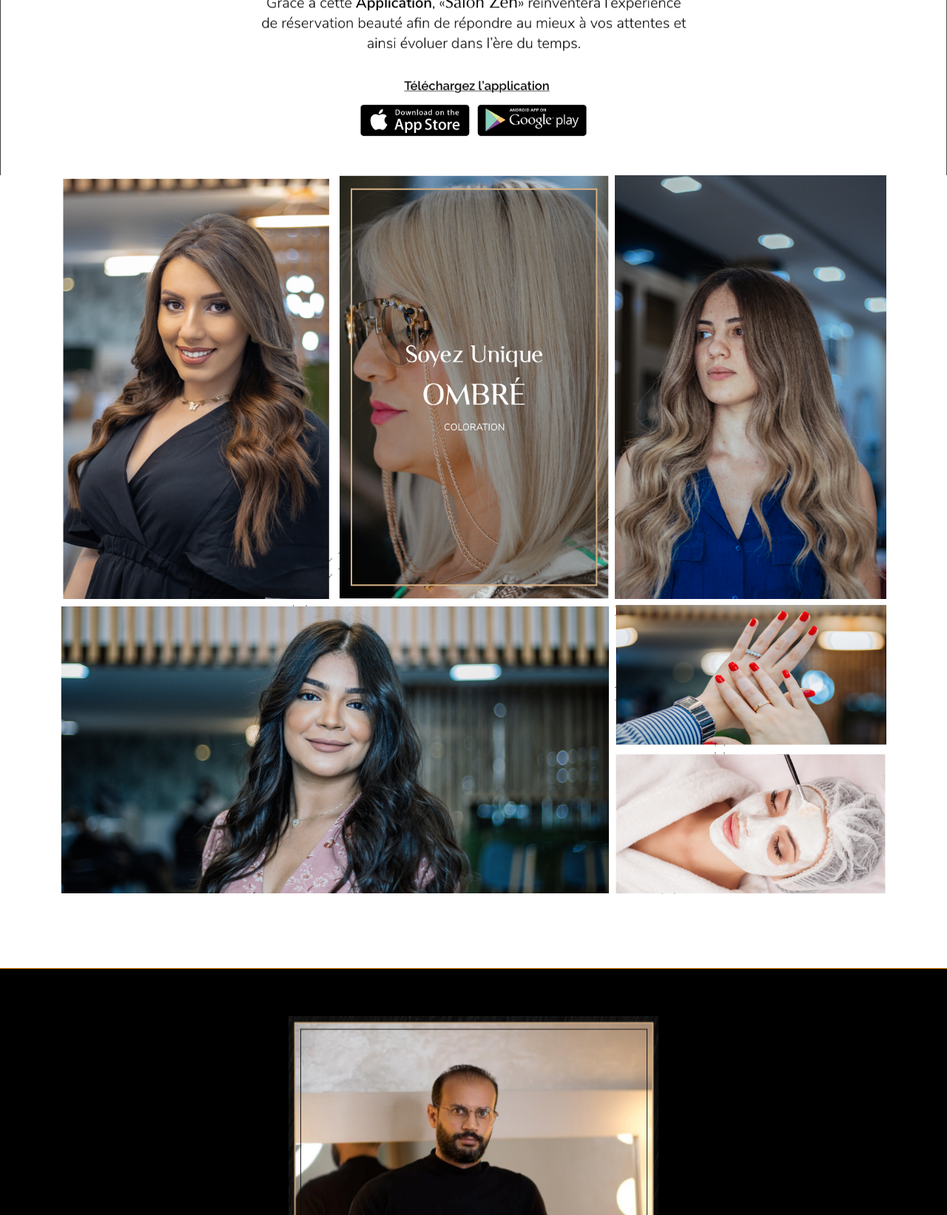
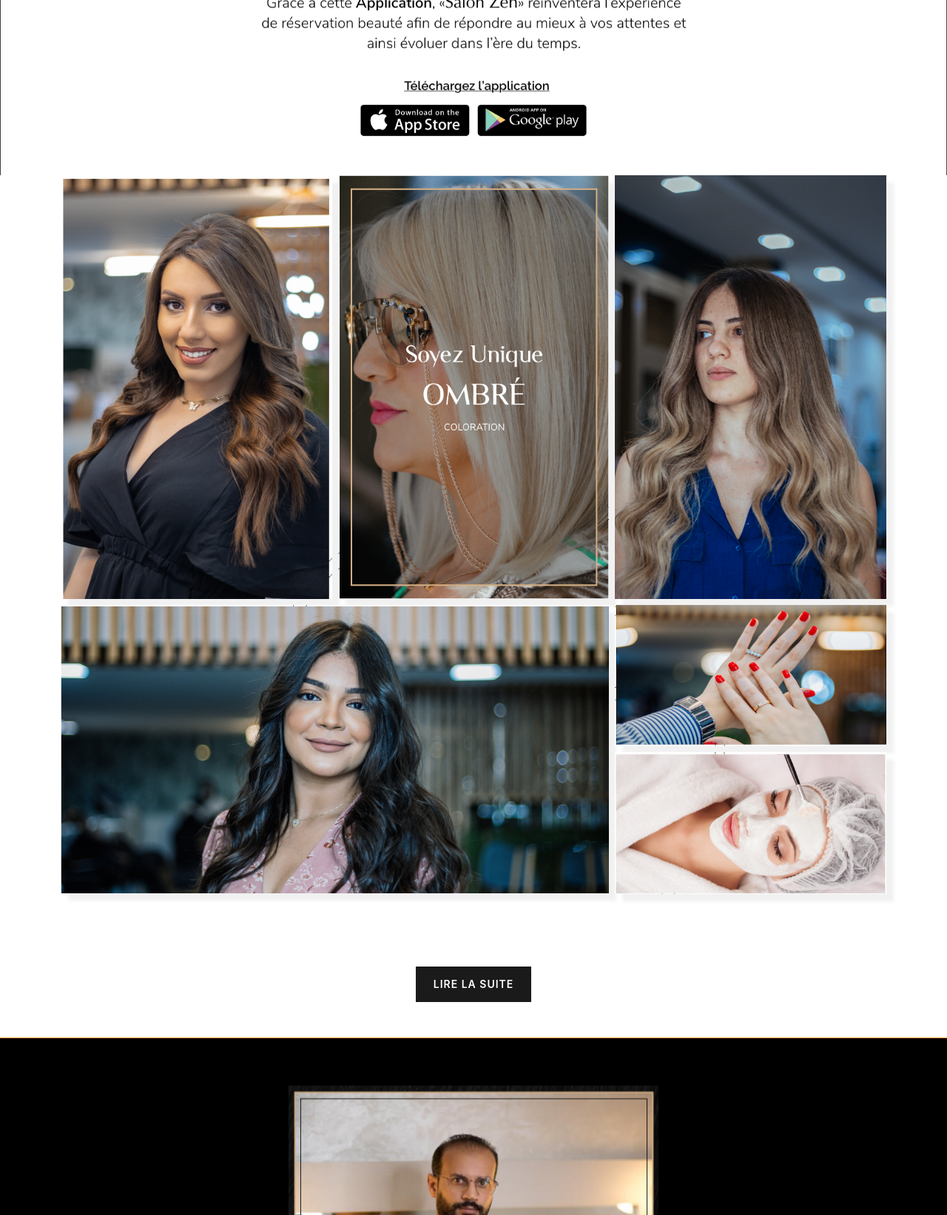
Before and after one commit to lahcen001/salon_zen, a PHP site: page / in a window 1280 px wide. Shown: the part 2989-4632 px from the top of the page at 74% size. Run offline with PHP 8.4, Linux system fonts and the light colour scheme; some libraries are stand-ins or nearby versions.

Commit message:
lire la suite

```diff
--- a/index.html
+++ b/index.html
@@ -136,16 +136,7 @@
 
             </ul>
 
-            <!-- <form class="d-flex globe">
-                <button type="button" class="btn btn-primary" data-toggle="modal" data-target="#exampleModal">
-                    <span class="fr Luxia_1">FR </span> <i class="fa fa-globe " aria-hidden="true"></i>
-                </button>
-                <div class="dropdown-menu" aria-labelledby="dropdownMenuLink">
-                    <a class="dropdown-item" href="#">Action</a>
-                    <a class="dropdown-item" href="#">Another action</a>
-                    <a class="dropdown-item" href="#">Something else here</a>
-                </div>
-            </form> -->
+
 
         </div>
     </nav>
@@ -284,15 +275,13 @@
 
         </a>
         <a class="carousel-control-next" href="#carouselExampleControls" role="button" data-slide="next">
-            <!-- <span class="carousel-control-next-icon" aria-hidden="true"></span> -->
+
 
         </a>
     </div>
     <div id="carouselExampleControls" class="carousel slide" data-ride="carousel">
         <div class="carousel-inner">
-            <!-- <div class="carousel-item active">
-                <img src="./img/Carousel/car1.png" class="d-block w-100" alt="...">
-            </div> -->
+
             <div class="carousel-item active">
                 <img src="./img/Carousel/car4.png" class="d-block w-100" alt="...">
             </div>
@@ -309,49 +298,6 @@
     </div>
 
 
-    <!-- <div class="container bg1">
-        <div class="row  ">
-            <div class="col-md-4">
-                <img src="./img/gallerie/1.png" class="img-fluid1">
-            </div>
-            <div class="col-md-4">
-                <img src="./img/gallerie/2.png" class="img-fluid2">
-            </div>
-            <div class="col-md-4">
-                <div class="row">
-                    <div class="col-md-12">
-                        <img src="./img/gallerie/5.png" class="img-fluid3">
-                    </div>
-                    <div class="col-md-12">
-                        <img src="./img/gallerie/4.png" class="img-fluid4">
-                    </div>
-
-
-                </div>
-            </div>
-            <div class="col-md-8">
-                <img src="./img/gallerie/6.png" class="img-fluid6">
-            </div>
-            <div class="col-md-4">
-                <img src="./img/gallerie/3.png" class="img-fluid6">
-
-            </div>
-
-
-
-        </div>
-        <div class="row ">
-            <div class="col-md-4 d-flex justify-content-center mx-auto my-5">
-
-                <button class="btn btn-primary" type="button">Lire la suite</button>
-            </div>
-
-        </div>
-
-
-
-
-    </div> -->
 
     <div class="container">
         <div class="row">
@@ -374,12 +320,17 @@
                 <div class="item6">
                     <img class="img1 " src="./img/gallerie/6.png">
                 </div>
-                <!-- <img src="./img/gallerie/6.png">
-                <img src="./img/gallerie/3.png">
-                <img src="./img/gallerie/5.png"> -->
+
             </div>
 
 
+        </div>
+    </div>
+    <div class="container">
+
+        <div class="col-md-12 d-flex justify-content-center py-5">
+
+            <a href="./gallerie.html" class="btn btn-primary ">Lire la suite</a>
         </div>
     </div>
 
--- a/style.css
+++ b/style.css
@@ -302,7 +302,7 @@ button {
   .column {
    display: grid;
  grid-gap:8px;
-margin-bottom: 100px;
+margin-bottom: 50px;
  justify-self: center;
   }
   .img1{
@@ -314,6 +314,7 @@ margin-bottom: 100px;
    }
    .img1{
      max-width: 100%;
+     box-shadow: 10px 10px 5px rgb(241, 241, 241);
    }
    .item1{
      grid-column: 1/2;
@@ -350,7 +351,7 @@ margin-bottom: 100px;
     .column {
       display: grid;
     grid-gap:8px;
-   margin-bottom: 100px;
+   margin-bottom: 50px;
     justify-self: center;
      }
      .img1{
```
